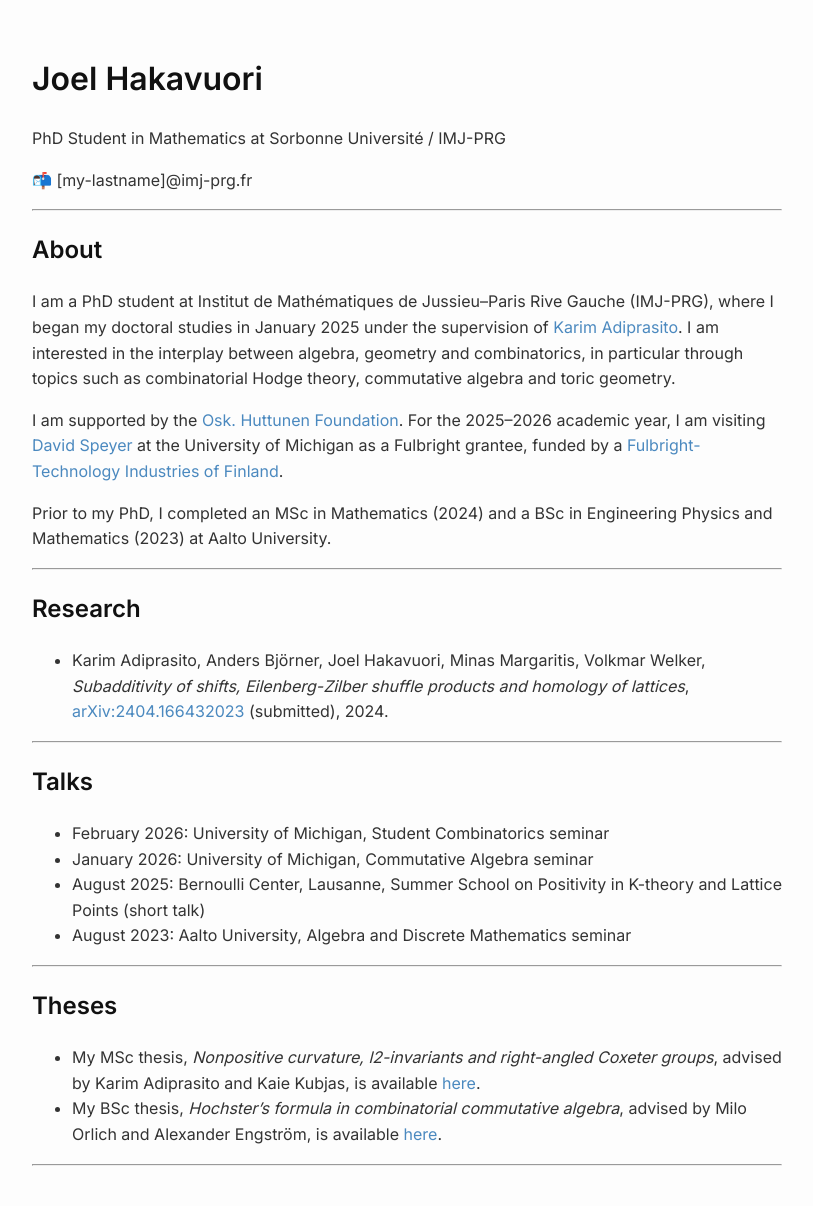
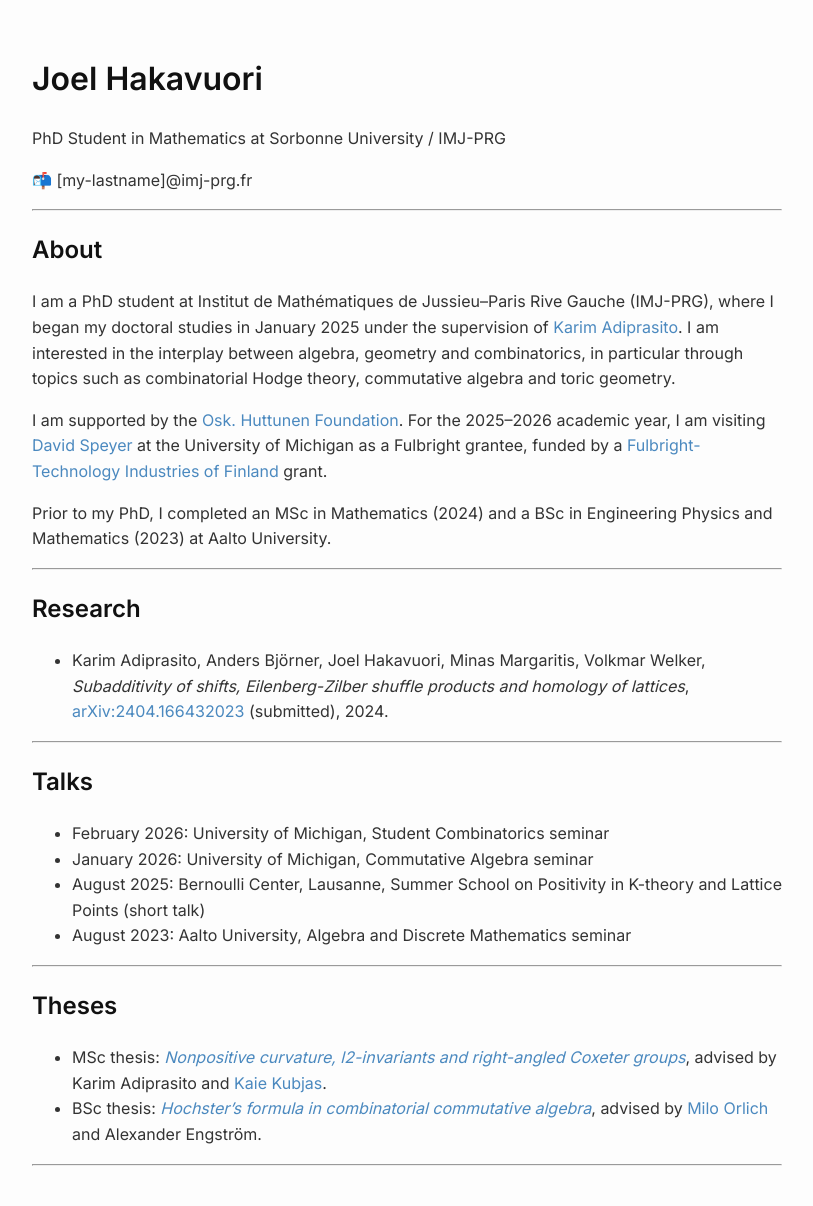
Before and after one commit to hakav/hakav.github.io, a Jekyll site: the page built from index.md, in a window 1280 px wide. Shown: the whole page, without its empty margins (233-1046 px from the left). Built offline with Jekyll 4.4.1, drawn with Linux system fonts in a browser that asks for light colours.

Commit message:
Update index.md

```diff
--- a/index.md
+++ b/index.md
@@ -5,7 +5,7 @@ title: "Joel Hakavuori"
 
 # Joel Hakavuori
 
-PhD Student in Mathematics at Sorbonne Université / IMJ-PRG
+PhD Student in Mathematics at Sorbonne University / IMJ-PRG
 
 📬  [my-lastname]@imj-prg.fr
 
@@ -15,7 +15,7 @@ PhD Student in Mathematics at Sorbonne Université / IMJ-PRG
 
 I am a PhD student at Institut de Mathématiques de Jussieu–Paris Rive Gauche (IMJ-PRG), where I began my doctoral studies in January 2025 under the supervision of [Karim Adiprasito](https://webusers.imj-prg.fr/%7Ekarim.adiprasito/). I am interested in the interplay between algebra, geometry and combinatorics, in particular through topics such as combinatorial Hodge theory, commutative algebra and toric geometry.
 
-I am supported by the [Osk. Huttunen Foundation](https://oskhuttunen.fi/). For the 2025–2026 academic year, I am visiting [David Speyer](https://websites.umich.edu/~speyer/) at the University of Michigan as a Fulbright grantee, funded by a [Fulbright-Technology Industries of Finland](https://www.fulbright.fi/grants-masters-studies/fulbright-technology-industries-finland-grants).
+I am supported by the [Osk. Huttunen Foundation](https://oskhuttunen.fi/). For the 2025–2026 academic year, I am visiting [David Speyer](https://websites.umich.edu/~speyer/) at the University of Michigan as a Fulbright grantee, funded by a [Fulbright-Technology Industries of Finland](https://www.fulbright.fi/grants-masters-studies/fulbright-technology-industries-finland-grants) grant.
 
 Prior to my PhD, I completed an MSc in Mathematics (2024) and a BSc in Engineering Physics and Mathematics (2023) at Aalto University.
 
@@ -38,7 +38,7 @@ Prior to my PhD, I completed an MSc in Mathematics (2024) and a BSc in Engineeri
 
 ## Theses
 
-- My MSc thesis, *Nonpositive curvature, l2-invariants and right-angled Coxeter groups*, advised by Karim Adiprasito and Kaie Kubjas, is available [here](MScThesis.pdf).
-- My BSc thesis, *Hochster's formula in combinatorial commutative algebra*, advised by Milo Orlich and Alexander Engström, is available [here](BScThesis.pdf).
+- MSc thesis: [*Nonpositive curvature, l2-invariants and right-angled Coxeter groups*](MScThesis.pdf), advised by Karim Adiprasito and [Kaie Kubjas](https://www.kaiekubjas.com/).
+- BSc thesis: [*Hochster's formula in combinatorial commutative algebra*](BScThesis.pdf), advised by [Milo Orlich](https://sites.google.com/view/miloorlich/) and Alexander Engström.
 
 ---
```
